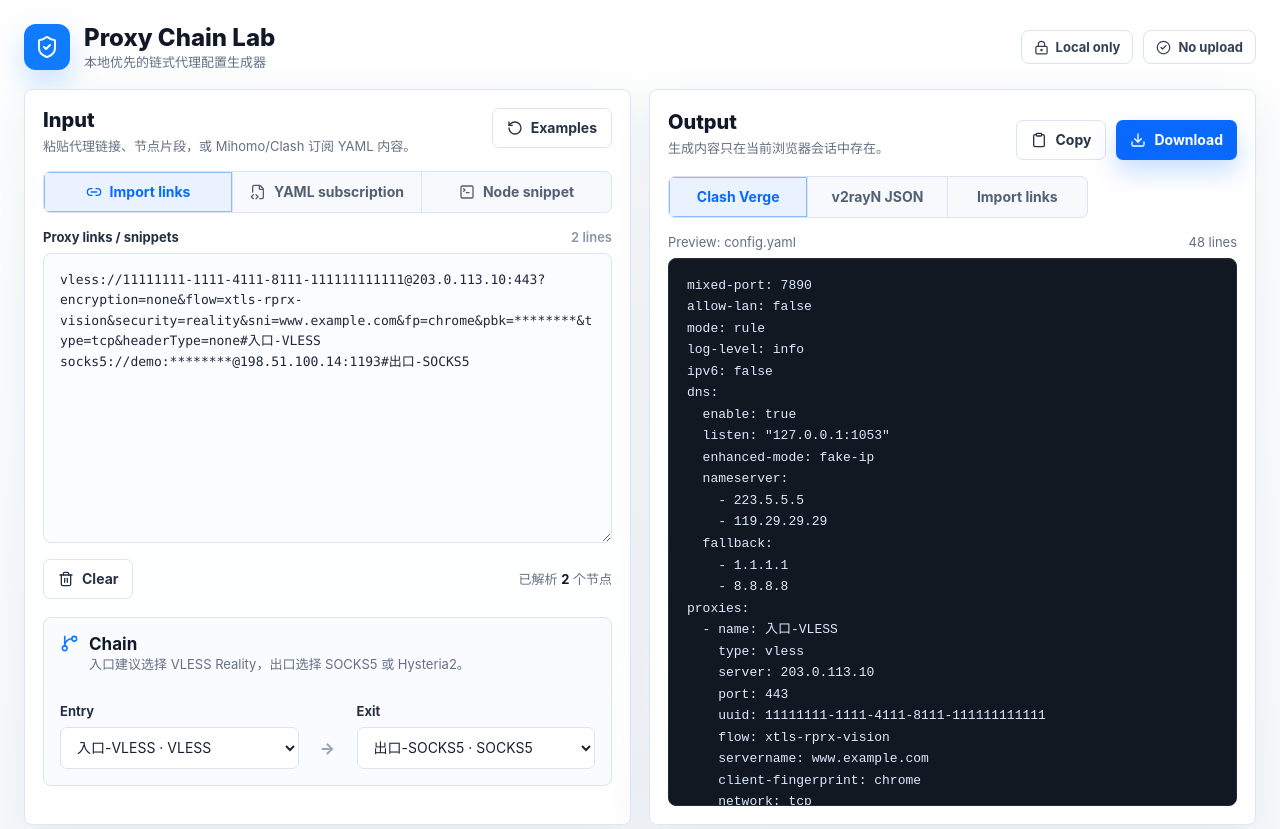
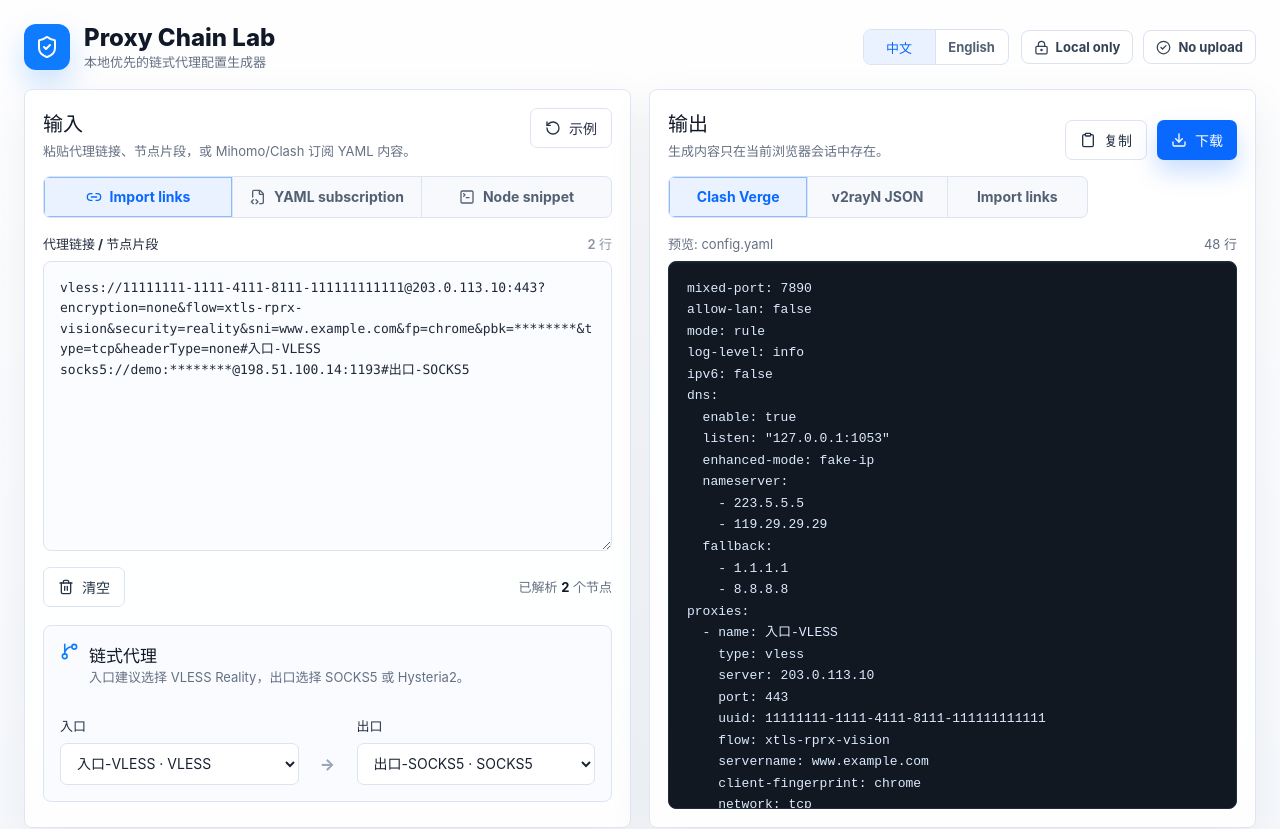
Before and after one commit to rongwei-lab/proxy-chain, a React (Vite) app: page / in a window 1280 px wide. Shown: the top 829 px of the page. Built offline with nearby package versions, Linux system fonts and the light colour scheme.

Commit message:
Add Chinese English language toggle

```diff
--- a/src/App.css
+++ b/src/App.css
@@ -51,6 +51,45 @@
 .panel p {
   color: #657083;
   font-size: 13px;
+}
+
+.topbar-actions {
+  display: flex;
+  align-items: center;
+  gap: 12px;
+  flex-wrap: wrap;
+  justify-content: flex-end;
+}
+
+.language-toggle {
+  display: inline-grid;
+  grid-template-columns: repeat(2, minmax(72px, auto));
+  overflow: hidden;
+  border: 1px solid #dbe3ef;
+  border-radius: 8px;
+  background: #fff;
+}
+
+.language-toggle button {
+  height: 34px;
+  padding: 0 12px;
+  border: 0;
+  border-right: 1px solid #dbe3ef;
+  color: #526174;
+  background: transparent;
+  font: inherit;
+  font-size: 13px;
+  font-weight: 700;
+  cursor: pointer;
+}
+
+.language-toggle button:last-child {
+  border-right: 0;
+}
+
+.language-toggle button.active {
+  color: #0969ff;
+  background: #eaf2ff;
 }
 
 .privacy-strip {
@@ -401,6 +440,10 @@
     align-items: flex-start;
   }
 
+  .topbar-actions {
+    justify-content: flex-start;
+  }
+
   .workspace {
     display: grid;
   }
--- a/src/App.tsx
+++ b/src/App.tsx
@@ -23,6 +23,7 @@
 
 type InputMode = 'links' | 'subscription' | 'snippet'
 type OutputMode = 'clash' | 'xray' | 'links'
+type Language = 'zh' | 'en'
 
 const inputModes: Array<{ id: InputMode; label: string; icon: typeof Link2 }> = [
   { id: 'links', label: 'Import links', icon: Link2 },
@@ -35,6 +36,81 @@
   { id: 'xray', label: 'v2rayN JSON' },
   { id: 'links', label: 'Import links' },
 ]
+
+const copyText = {
+  zh: {
+    subtitle: '本地优先的链式代理配置生成器',
+    privacyLabel: '隐私状态',
+    inputTitle: '输入',
+    inputDescription: '粘贴代理链接、节点片段，或 Mihomo/Clash 订阅 YAML 内容。',
+    examples: '示例',
+    inputType: '输入类型',
+    editorLabel: '代理链接 / 节点片段',
+    lines: '行',
+    clear: '清空',
+    parsedPrefix: '已解析',
+    parsedSuffix: '个节点',
+    chainTitle: '链式代理',
+    chainDescription: '入口建议选择 VLESS Reality，出口选择 SOCKS5 或 Hysteria2。',
+    entry: '入口',
+    exit: '出口',
+    missingEntry: '未找到 VLESS 入口',
+    missingExit: '未找到 SOCKS5/HY2 出口',
+    outputTitle: '输出',
+    outputDescription: '生成内容只在当前浏览器会话中存在。',
+    copy: '复制',
+    copied: '已复制',
+    failed: '失败',
+    download: '下载',
+    outputType: '输出类型',
+    preview: '预览',
+    noOutput: '无输出',
+    emptyOutput: '选择入口节点和出口节点后，这里会生成链式代理配置。',
+    yamlDetail: 'dialer-proxy',
+    jsonDetail: 'proxySettings',
+    noUploadDetail: '浏览器本地',
+    nodes: '节点',
+    chain: '链路',
+    waitingChain: '等待选择入口和出口',
+    languageLabel: '语言',
+  },
+  en: {
+    subtitle: 'Local-first chained proxy config generator',
+    privacyLabel: 'Privacy status',
+    inputTitle: 'Input',
+    inputDescription: 'Paste proxy links, node snippets, or Mihomo/Clash subscription YAML.',
+    examples: 'Examples',
+    inputType: 'Input type',
+    editorLabel: 'Proxy links / snippets',
+    lines: 'lines',
+    clear: 'Clear',
+    parsedPrefix: 'Parsed',
+    parsedSuffix: 'nodes',
+    chainTitle: 'Chain',
+    chainDescription: 'Use VLESS Reality as entry, then SOCKS5 or Hysteria2 as exit.',
+    entry: 'Entry',
+    exit: 'Exit',
+    missingEntry: 'No VLESS entry found',
+    missingExit: 'No SOCKS5/HY2 exit found',
+    outputTitle: 'Output',
+    outputDescription: 'Generated content stays in this browser session.',
+    copy: 'Copy',
+    copied: 'Copied',
+    failed: 'Failed',
+    download: 'Download',
+    outputType: 'Output type',
+    preview: 'Preview',
+    noOutput: 'No output',
+    emptyOutput: 'Select an entry and exit node to generate chained proxy config.',
+    yamlDetail: 'dialer-proxy',
+    jsonDetail: 'proxySettings',
+    noUploadDetail: 'browser local',
+    nodes: 'Nodes',
+    chain: 'Chain',
+    waitingChain: 'Waiting for entry and exit',
+    languageLabel: 'Language',
+  },
+} satisfies Record<Language, Record<string, string>>
 
 const examples: Record<InputMode, string> = {
   links: [
@@ -73,12 +149,14 @@
 }
 
 function App() {
+  const [language, setLanguage] = useState<Language>('zh')
   const [inputMode, setInputMode] = useState<InputMode>('links')
   const [outputMode, setOutputMode] = useState<OutputMode>('clash')
   const [input, setInput] = useState(examples.links)
   const [entryId, setEntryId] = useState('')
   const [exitId, setExitId] = useState('')
   const [copyState, setCopyState] = useState<'idle' | 'copied' | 'failed'>('idle')
+  const t = copyText[language]
 
   const parsed = useMemo(() => parseProxyInput(input), [input])
   const entryCandidates = useMemo(() => parsed.nodes.filter((node) => node.type === 'vless'), [parsed.nodes])
@@ -111,7 +189,7 @@
   const outputFileName =
     outputMode === 'clash' ? 'config.yaml' : outputMode === 'xray' ? 'config.json' : 'import-links.txt'
   const chainLabel =
-    selectedEntry && selectedExit ? `${selectedEntry.name} -> ${selectedExit.name}` : '等待选择入口和出口'
+    selectedEntry && selectedExit ? `${selectedEntry.name} -> ${selectedExit.name}` : t.waitingChain
 
   function loadExample(mode = inputMode) {
     setInput(examples[mode])
@@ -160,10 +238,27 @@
           </div>
           <div>
             <h1>Proxy Chain Lab</h1>
-            <p>本地优先的链式代理配置生成器</p>
+            <p>{t.subtitle}</p>
           </div>
         </div>
-        <div className="privacy-strip" aria-label="隐私状态">
+        <div className="topbar-actions">
+          <div className="language-toggle" role="group" aria-label={t.languageLabel}>
+            <button
+              type="button"
+              className={language === 'zh' ? 'active' : ''}
+              onClick={() => setLanguage('zh')}
+            >
+              中文
+            </button>
+            <button
+              type="button"
+              className={language === 'en' ? 'active' : ''}
+              onClick={() => setLanguage('en')}
+            >
+              English
+            </button>
+          </div>
+          <div className="privacy-strip" aria-label={t.privacyLabel}>
             <span>
               <LockKeyhole size={15} />
               Local only
@@ -173,22 +268,23 @@
               No upload
             </span>
           </div>
+        </div>
       </header>
 
       <section className="workspace">
         <section className="panel input-panel" aria-labelledby="input-title">
           <div className="panel-heading">
             <div>
-              <h2 id="input-title">Input</h2>
-              <p>粘贴代理链接、节点片段，或 Mihomo/Clash 订阅 YAML 内容。</p>
+              <h2 id="input-title">{t.inputTitle}</h2>
+              <p>{t.inputDescription}</p>
             </div>
             <button className="ghost-button" type="button" onClick={() => loadExample()}>
               <RotateCcw size={16} />
-              Examples
+              {t.examples}
             </button>
           </div>
 
-          <div className="segmented-control" role="tablist" aria-label="输入类型">
+          <div className="segmented-control" role="tablist" aria-label={t.inputType}>
             {inputModes.map((mode) => {
               const Icon = mode.icon
               return (
@@ -206,8 +302,10 @@
           </div>
 
           <label className="editor-label" htmlFor="proxy-input">
-            Proxy links / snippets
-            <span>{input.split(/\r?\n/).filter(Boolean).length} lines</span>
+            {t.editorLabel}
+            <span>
+              {input.split(/\r?\n/).filter(Boolean).length} {t.lines}
+            </span>
           </label>
           <textarea
             id="proxy-input"
@@ -224,10 +322,10 @@
           <div className="input-actions">
             <button className="ghost-button" type="button" onClick={() => setInput('')}>
               <Trash2 size={16} />
-              Clear
+              {t.clear}
             </button>
             <div className="node-count">
-              已解析 <strong>{parsed.nodes.length}</strong> 个节点
+              {t.parsedPrefix} <strong>{parsed.nodes.length}</strong> {t.parsedSuffix}
             </div>
           </div>
 
@@ -235,24 +333,24 @@
             <div className="chain-title">
               <GitBranch size={19} />
               <div>
-                <h3>Chain</h3>
-                <p>入口建议选择 VLESS Reality，出口选择 SOCKS5 或 Hysteria2。</p>
+                <h3>{t.chainTitle}</h3>
+                <p>{t.chainDescription}</p>
               </div>
             </div>
             <div className="chain-grid">
               <NodeSelect
-                label="Entry"
+                label={t.entry}
                 nodes={entryCandidates}
                 value={selectedEntry?.id ?? ''}
-                emptyText="未找到 VLESS 入口"
+                emptyText={t.missingEntry}
                 onChange={setEntryId}
               />
               <div className="chain-arrow">{'->'}</div>
               <NodeSelect
-                label="Exit"
+                label={t.exit}
                 nodes={exitCandidates}
                 value={selectedExit?.id ?? ''}
-                emptyText="未找到 SOCKS5/HY2 出口"
+                emptyText={t.missingExit}
                 onChange={setExitId}
               />
             </div>
@@ -270,22 +368,22 @@
         <section className="panel output-panel" aria-labelledby="output-title">
           <div className="panel-heading output-heading">
             <div>
-              <h2 id="output-title">Output</h2>
-              <p>生成内容只在当前浏览器会话中存在。</p>
+              <h2 id="output-title">{t.outputTitle}</h2>
+              <p>{t.outputDescription}</p>
             </div>
             <div className="button-row">
               <button className="ghost-button" type="button" disabled={!generated} onClick={copyOutput}>
                 <Clipboard size={16} />
-                {copyState === 'copied' ? 'Copied' : copyState === 'failed' ? 'Failed' : 'Copy'}
+                {copyState === 'copied' ? t.copied : copyState === 'failed' ? t.failed : t.copy}
               </button>
               <button className="primary-button" type="button" disabled={!generated} onClick={downloadOutput}>
                 <Download size={16} />
-                Download
+                {t.download}
               </button>
             </div>
           </div>
 
-          <div className="segmented-control output-tabs" role="tablist" aria-label="输出类型">
+          <div className="segmented-control output-tabs" role="tablist" aria-label={t.outputType}>
             {outputModes.map((mode) => (
               <button
                 key={mode.id}
@@ -299,22 +397,28 @@
           </div>
 
           <div className="preview-meta">
-            <span>Preview: {outputFileName}</span>
-            <span>{generated ? `${generated.split(/\r?\n/).length} lines` : 'No output'}</span>
+            <span>
+              {t.preview}: {outputFileName}
+            </span>
+            <span>{generated ? `${generated.split(/\r?\n/).length} ${t.lines}` : t.noOutput}</span>
           </div>
           <pre className="code-preview">
-            <code>{generated || '选择入口节点和出口节点后，这里会生成链式代理配置。'}</code>
+            <code>{generated || t.emptyOutput}</code>
           </pre>
         </section>
       </section>
 
       <footer className="status-bar">
-        <StatusChip ok={generated.includes('dialer-proxy') || outputMode !== 'clash'} label="YAML OK" detail="dialer-proxy" />
-        <StatusChip ok={isValidJsonOutput(outputMode, generated)} label="JSON OK" detail="proxySettings" />
-        <StatusChip ok label="No upload" detail="browser local" />
+        <StatusChip ok={generated.includes('dialer-proxy') || outputMode !== 'clash'} label="YAML OK" detail={t.yamlDetail} />
+        <StatusChip ok={isValidJsonOutput(outputMode, generated)} label="JSON OK" detail={t.jsonDetail} />
+        <StatusChip ok label="No upload" detail={t.noUploadDetail} />
         <div className="status-summary">
-          <span>Nodes: {parsed.nodes.length}</span>
-          <span>Chain: {chainLabel}</span>
+          <span>
+            {t.nodes}: {parsed.nodes.length}
+          </span>
+          <span>
+            {t.chain}: {chainLabel}
+          </span>
         </div>
       </footer>
     </main>
```
Lines whose indentation alone changed are shown as unchanged.
